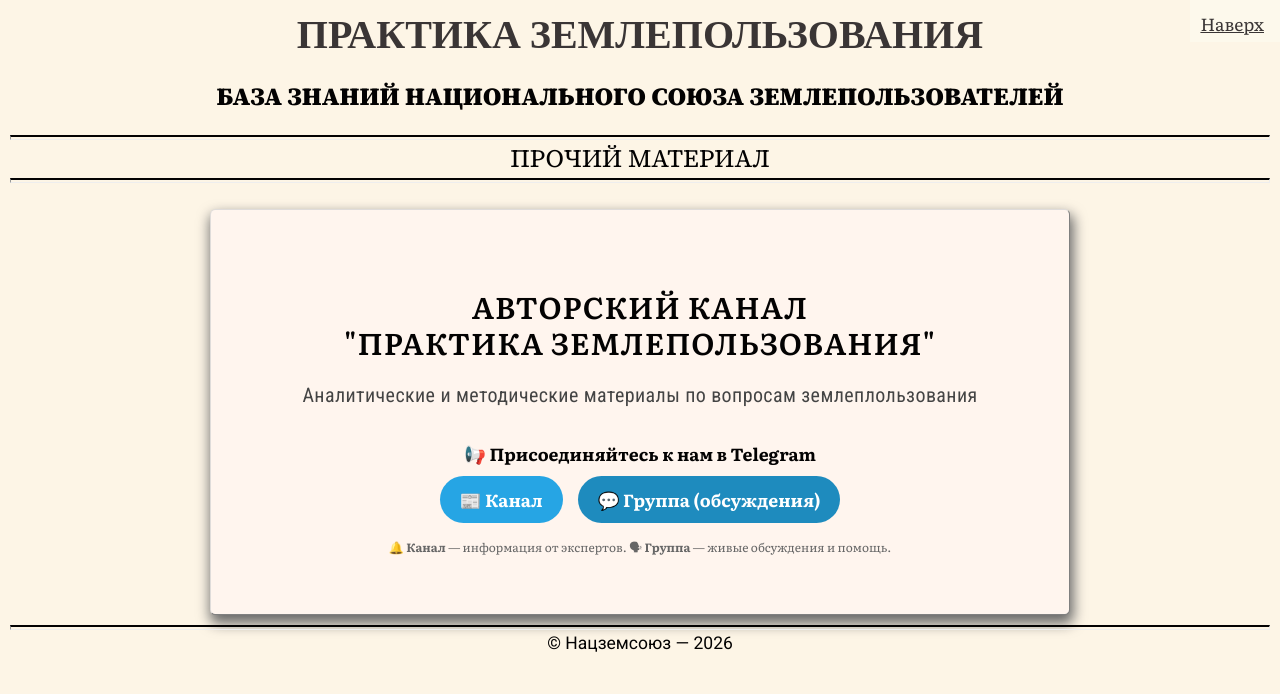
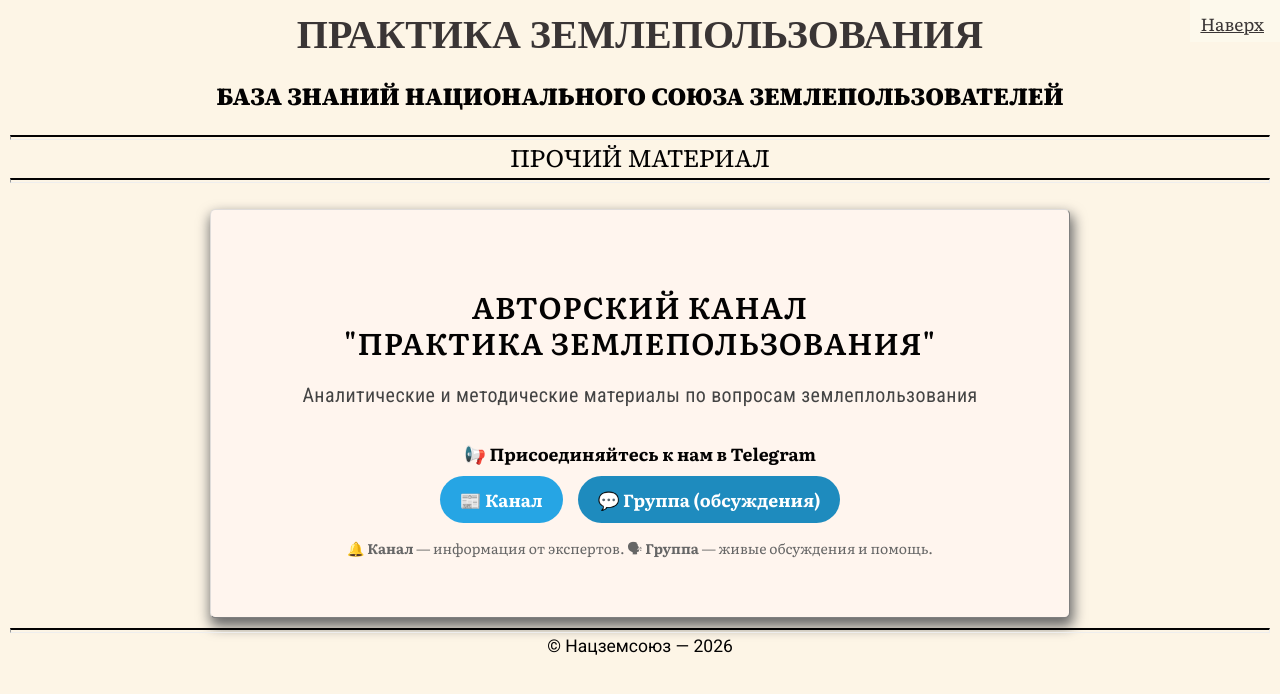
Before and after one commit to SergSi/land-use-art, a Jekyll site: the page built from _posts/2025-02-26-аutor.md, in a window 1280 px wide. Shown: the top 694 px of the page. Built offline with Jekyll 4.4.1, drawn with Linux system fonts in a browser that asks for light colours; some web fonts are replaced.

Commit message:
Update 2025-02-26-аutor.md

```diff
--- a/_posts/2025-02-26-аutor.md
+++ b/_posts/2025-02-26-аutor.md
@@ -34,7 +34,7 @@
             💬 Группа (обсуждения)
         </a>
     </div>
-    <p style="font-size: 12px; color: #666; margin-top: 15px;">
+    <p style="font-size: 14px; color: #666; margin-top: 15px;">
         🔔 <strong>Канал</strong> — информация от экспертов.
         🗣 <strong>Группа</strong> — живые обсуждения и помощь.
     </p>
```
